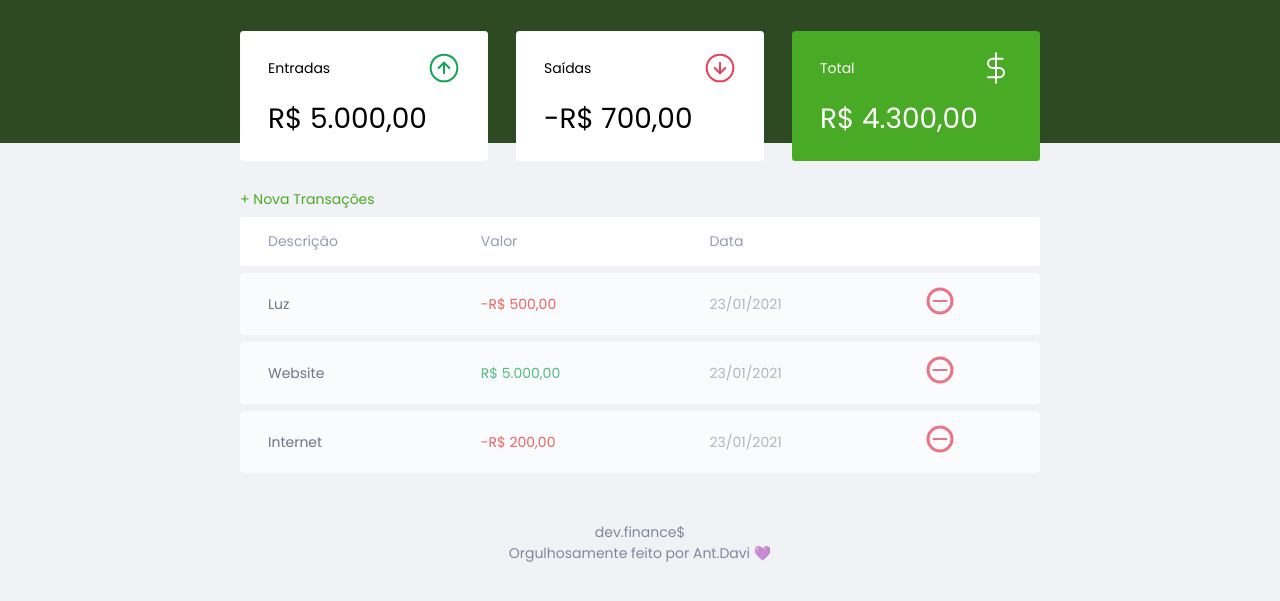
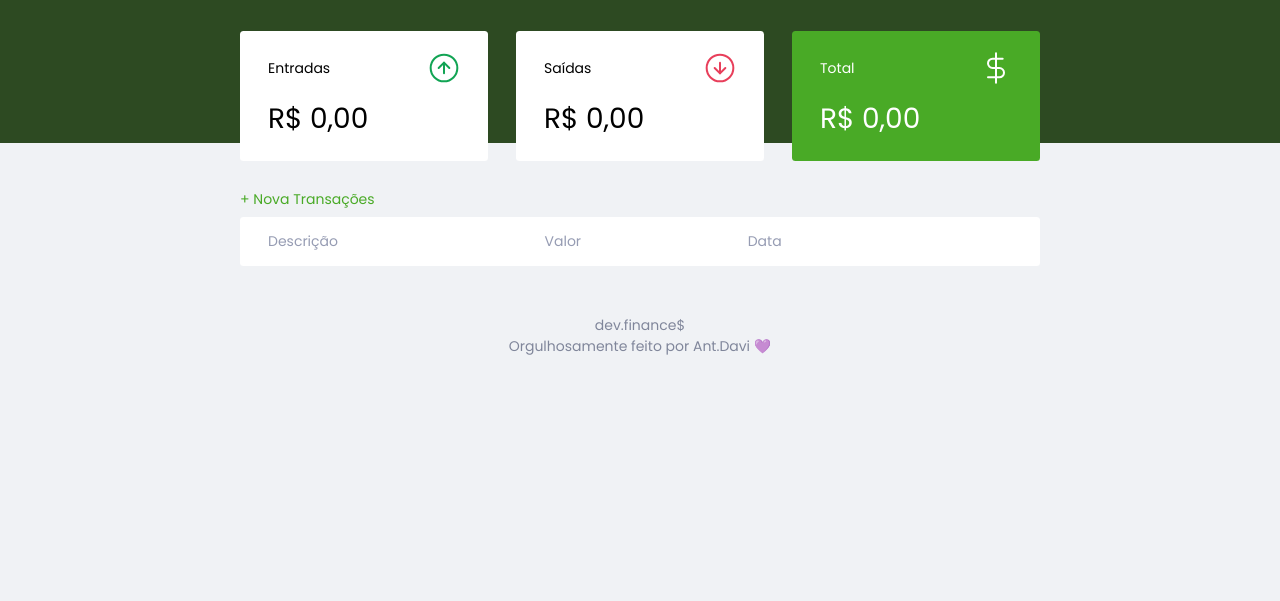
Before and after one commit to AntDavi/maratona-discovery1, a plain HTML site: page index.html in a window 1280 px wide. Shown: the part 55-656 px from the top of the page. Drawn offline with Linux system fonts and the light colour scheme.

Commit message:
finalizado aula 3

```diff
--- a/index.html
+++ b/index.html
@@ -32,7 +32,7 @@
                     <span>Entradas</span>
                     <img src="/assets/income.svg" alt="Imagem de entradas">
                 </h3>
-                <p id="incomeDisplay">R$ 5.000,00</p>
+                <p id="incomeDisplay">R$ 0,00</p>
             </div>
 
             <div class="card">
@@ -40,7 +40,7 @@
                     <span>Saídas</span>
                     <img src="/assets/expense.svg" alt="Imagem de saídas">
                 </h3>
-                <p id="expenseDisplay">R$ 2,000,00</p>
+                <p id="expenseDisplay">R$ 0,00</p>
             </div>
 
             <div class="card total">
@@ -48,7 +48,7 @@
                     <span>Total</span>
                     <img src="/assets/total.svg" alt="Imagem total">
                 </h3>
-                <p id="totalDisplay">R$ 3.000,00</p>
+                <p id="totalDisplay">R$ 0,00</p>
             </div>
 
         </section>
--- a/script.js
+++ b/script.js
@@ -13,24 +13,18 @@ const modal = {
     }
 }
 
+const Storage = {
+    get () {
+        return JSON.parse(localStorage.getItem("dev.finances:transactions")) || []
+    },
+
+    set (transactions) {
+        localStorage.setItem("dev.finances:transactions", JSON.stringify(transactions))
+    }
+}
+
 const Transaction = {
-    all: [
-        {
-            description: 'Luz',
-            amount: -50000,
-            date: '23/01/2021'
-        },
-        {
-            description: 'Website',
-            amount: 500000,
-            date: '23/01/2021'
-        },
-        {
-            description: 'Internet',
-            amount: -20000,
-            date: '23/01/2021'
-        },
-    ],
+    all: Storage.get(),
 
     add(transaction) {
         Transaction.all.push(transaction)
@@ -188,7 +182,6 @@ const Form = {
         Form.date.value=""
     },
 
-
     submit(event) {
         event.preventDefault()
 
@@ -211,14 +204,16 @@ const Form = {
 
 const App = {
     init () {
-
         Transaction.all.forEach(DOM.addTransaction)
 
         DOM.updateBalance()
+
+        Storage.set(Transaction.all)
     },
 
     reload () {
         DOM.clearTransaction()
+
         App.init()
     },
 }
```
